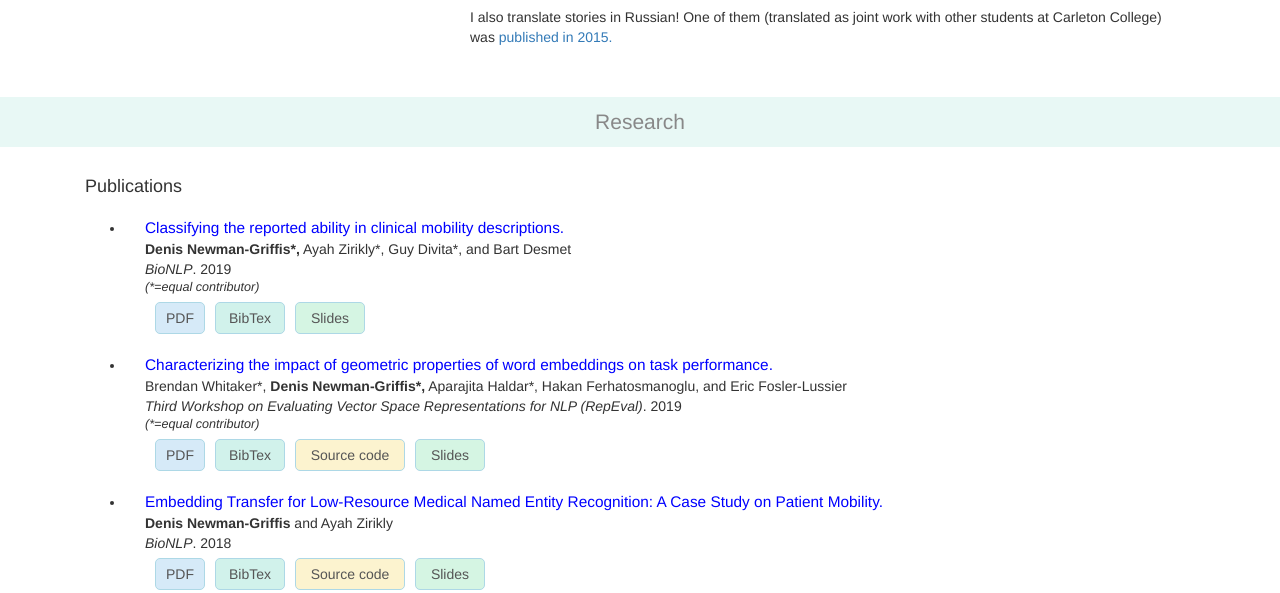
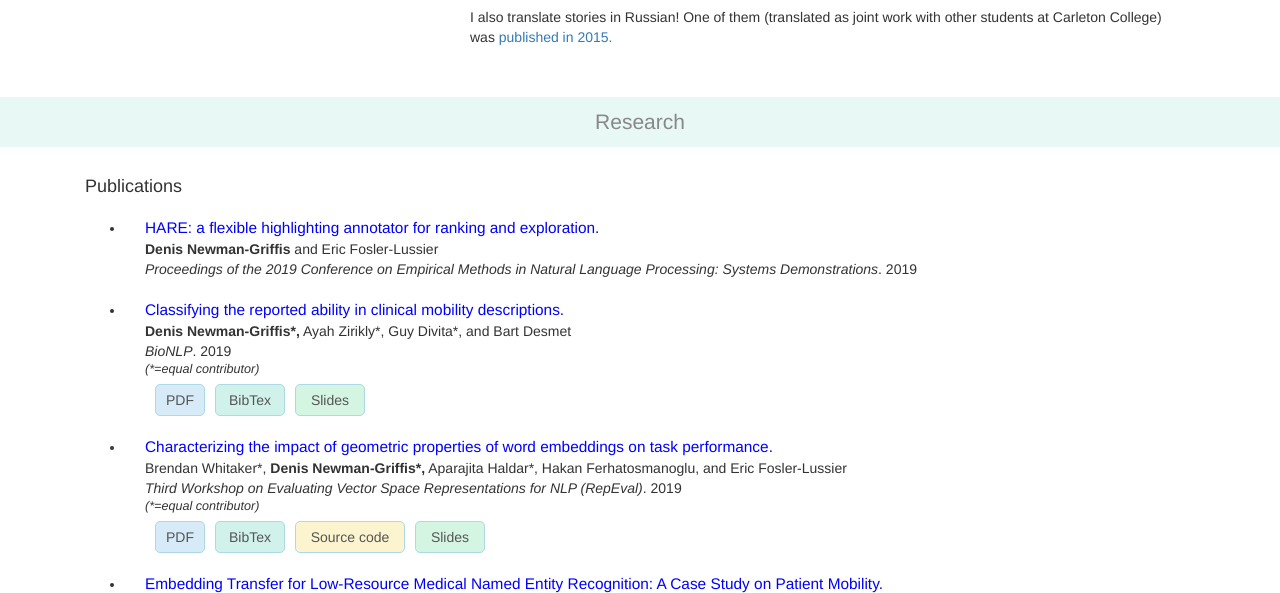
Before and after one commit to drgriffis/drgriffis.github.io, a plain HTML site: page index.html in a window 1280 px wide. Shown: the part 507-1100 px from the top of the page. Drawn offline with nearby package versions, Linux system fonts and the light colour scheme.

Commit message:
Added bare info for EMNLP SD paper

```diff
--- a/index.html
+++ b/index.html
@@ -106,6 +106,18 @@
             <div id="publications">
                 <h4>Publications</h4>
                 <ul>
+                    <li>
+                        <div class="title"><a href="papers/2019-EMNLP-SD.pdf">HARE: a flexible highlighting annotator for ranking and exploration.</a></div>
+                        <div class="authors"><span class="me">Denis Newman-Griffis</span> and Eric Fosler-Lussier</div>
+                        <div class="where"><span class="venue">Proceedings of the 2019 Conference on Empirical Methods in Natural Language Processing: Systems Demonstrations</span>.  2019</div>
+
+                        <!--
+                        <div class="resources clearfix">
+                            <a class="pdf" href="papers/2019-EMNLP-SD.pdf">PDF</a>
+                            <a class="bib" href="papers/2019-EMNLP-SD.bib">BibTex</a>
+                        </div>
+                        -->
+                    </li>
                     <li>
                         <div class="title"><a href="papers/2019-BioNLP.pdf">Classifying the reported ability in clinical mobility descriptions.</a></div>
                         <div class="authors"><span class="me">Denis Newman-Griffis*,</span> Ayah Zirikly*, Guy Divita*, and Bart Desmet</div>
```
